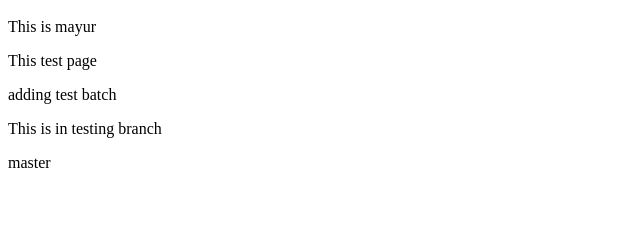
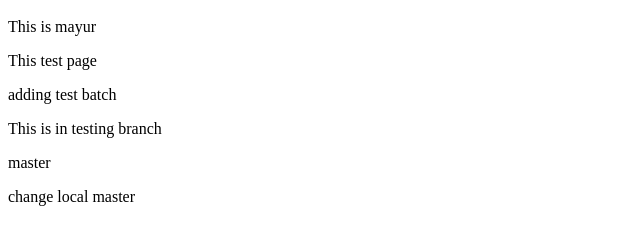
Before and after one commit to mayuri602/devops, a plain HTML site: page index.html in a window 1280 px wide. Shown: the part 48-292 px from the top of the page, without its empty margins (0-640 px from the left). Drawn offline with Linux system fonts and the light colour scheme.

Commit message:
Changes local

```diff
--- a/index.html
+++ b/index.html
@@ -4,3 +4,4 @@
 <p>adding test batch</p>
 <p>This is in testing branch</p>
 <p>master</p>
+<p>change local master</p>
```
